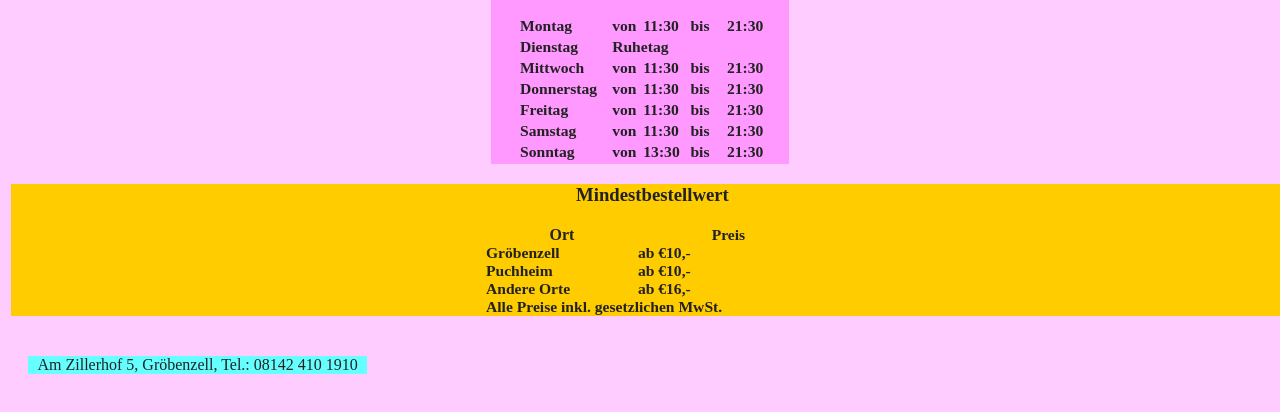
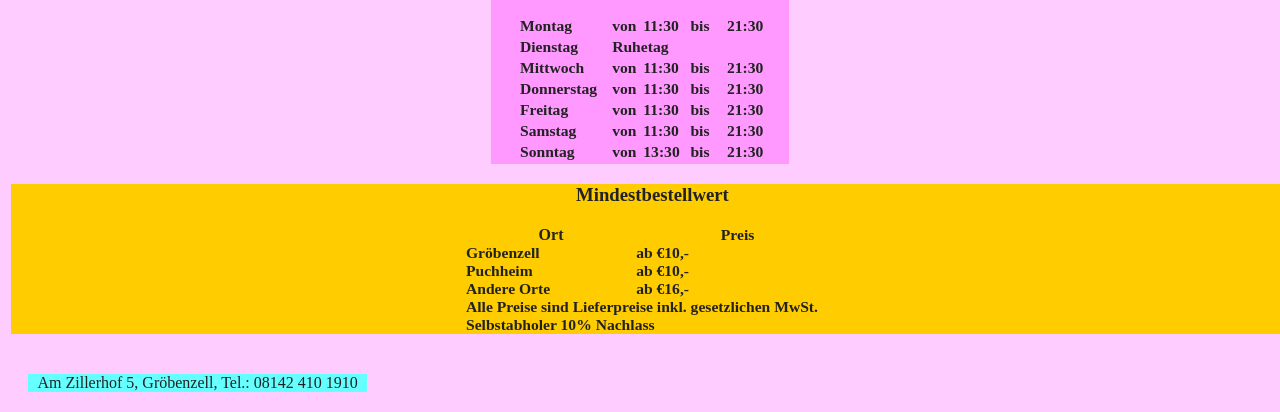
Before and after one commit to axe2016/asiaxpress, a plain HTML site: page index.html in a window 1280 px wide. Shown: the part 426-838 px from the top of the page. Drawn offline with Linux system fonts and the light colour scheme.

Commit message:
speisekarte 4 download

```diff
--- a/index.html
+++ b/index.html
@@ -101,7 +101,7 @@ Do the following if you're using your customized build of modernizr (http://www.
 
 <h3>Mindestbestellwert </h3>
 
-<table width="333" cellpadding="0" cellspacing="0">
+<table width="373" cellpadding="0" cellspacing="0">
   <col width="126">
   <col width="64">
   <tr>
@@ -121,8 +121,10 @@ Do the following if you're using your customized build of modernizr (http://www.
     <td>ab €16,-</td>
   </tr>
   <tr>
-    <td colspan="2">Alle    Preise inkl. gesetzlichen MwSt.</td>
-  </tr>
+    <td colspan="2">Alle Preise sind Lieferpreise inkl. gesetzlichen MwSt.</td>
+    </tr>
+    <tr>
+    <td colspan="2">Selbstabholer 10% Nachlass</td>  </tr>
 </table>
   </div>
 
```
Also changed, not shown: 1 other file.
